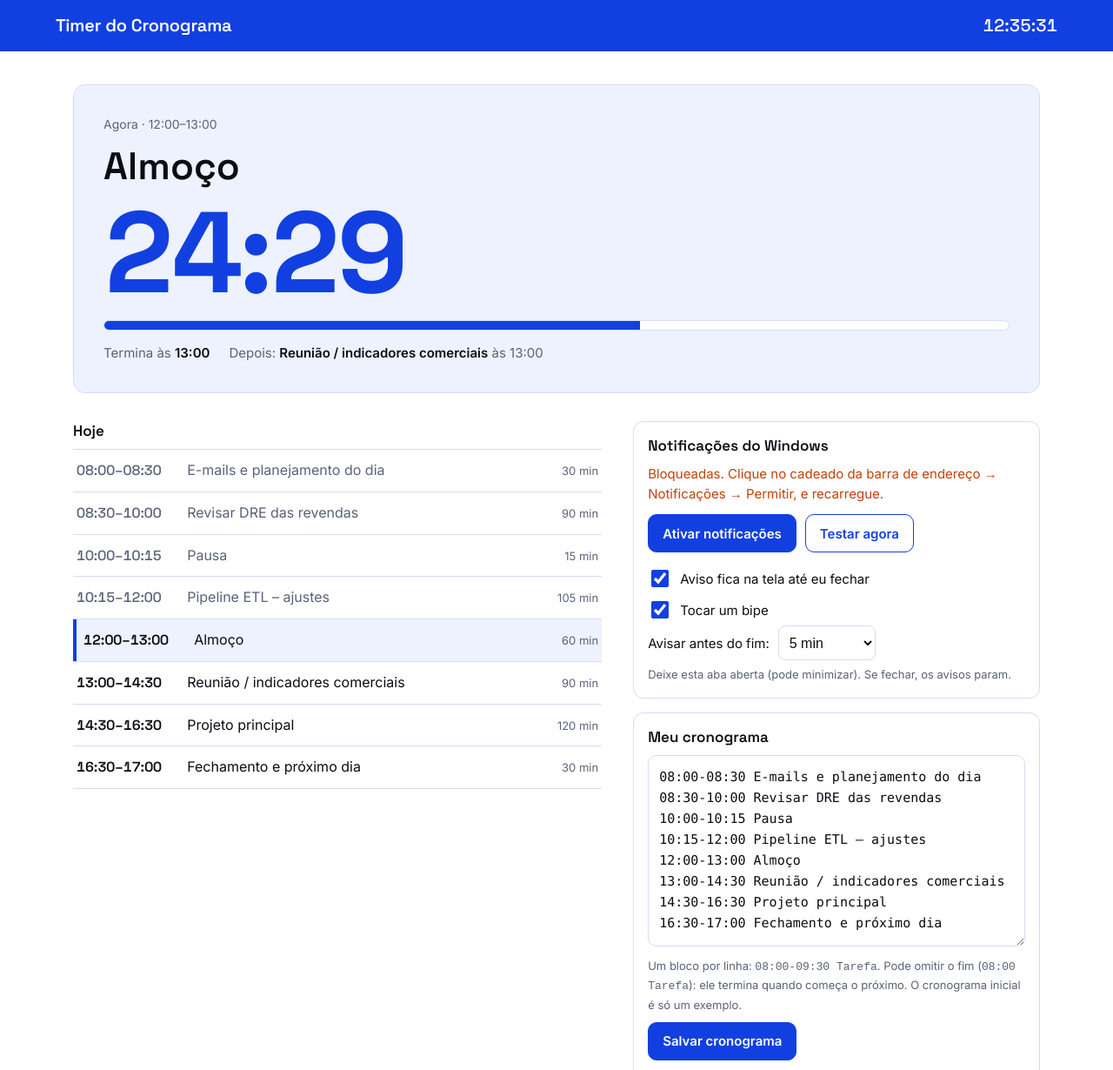
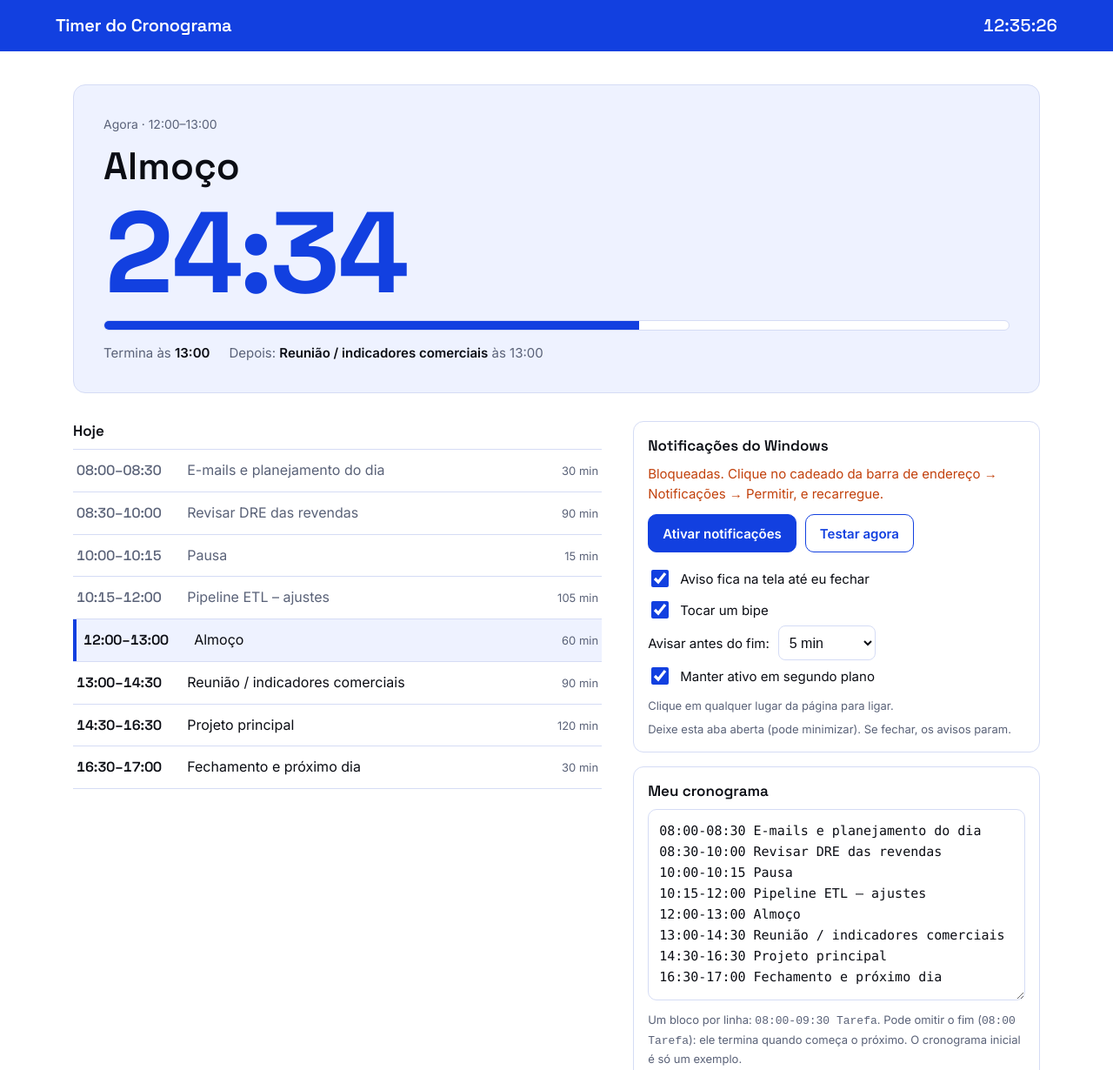
Before and after one commit to hugo-leit/timer, a plain HTML site: page index.html in a window 1280 px wide. Shown: the top 1230 px of the page at 87% size. Drawn offline with Linux system fonts and the light colour scheme.

Commit message:
Add files via upload

```diff
--- a/index.html
+++ b/index.html
@@ -87,6 +87,8 @@ input[type=checkbox]{width:20px;height:20px;accent-color:var(--co)}
         <label class="row">Avisar antes do fim:
           <select id="warnMin"><option value="0">não avisar</option><option value="2">2 min</option><option value="5" selected>5 min</option><option value="10">10 min</option></select>
         </label>
+        <label class="row"><input type="checkbox" id="keep" checked> Manter ativo em segundo plano</label>
+        <p class="hint" id="keepHint"></p>
         <p class="hint">Deixe esta aba aberta (pode minimizar). Se fechar, os avisos param.</p>
       </div>
       <div class="box">
@@ -238,8 +240,30 @@ function tick(){
 
 nStatus();
 tick();
-setInterval(tick,1000);
+// Clock runs in a Web Worker: Chrome throttles page timers in hidden tabs much harder than worker timers.
+let worker=null;
+try{
+  const src='setInterval(()=>postMessage(0),1000)';
+  worker=new Worker(URL.createObjectURL(new Blob([src],{type:'text/javascript'})));
+  worker.onmessage=tick;
+}catch(e){worker=null}
+if(!worker) setInterval(tick,1000);
 document.addEventListener('visibilitychange',tick);
+window.addEventListener('focus',tick);
+
+// "Keep awake": a near-silent tone makes Chrome treat the tab as playing audio, so it isn't frozen in the background.
+let keep=null;
+function startKeep(){
+  unlockAudio(); if(!actx||keep) return;
+  try{const o=actx.createOscillator(),g=actx.createGain();o.frequency.value=40;g.gain.value=0.002;o.connect(g).connect(actx.destination);o.start();keep={o,g}}catch(e){}
+}
+function stopKeep(){if(keep){try{keep.o.stop()}catch(e){}keep=null}}
+const ka=$('keep');
+ka.checked=store.get('crono.keep','1')==='1';
+ka.onchange=()=>{store.set('crono.keep',ka.checked?'1':'0');ka.checked?startKeep():stopKeep();keepStat()};
+function keepStat(){$('keepHint').textContent=ka.checked?(keep?'Ligado: a aba não deve ser congelada (aparece o ícone de som na aba).':'Clique em qualquer lugar da página para ligar.'):'Desligado: o Chrome pode congelar a aba minimizada.'}
+document.addEventListener('click',()=>{if(ka.checked){startKeep();keepStat()}});
+keepStat();
 }
 </script>
 </body>
```
